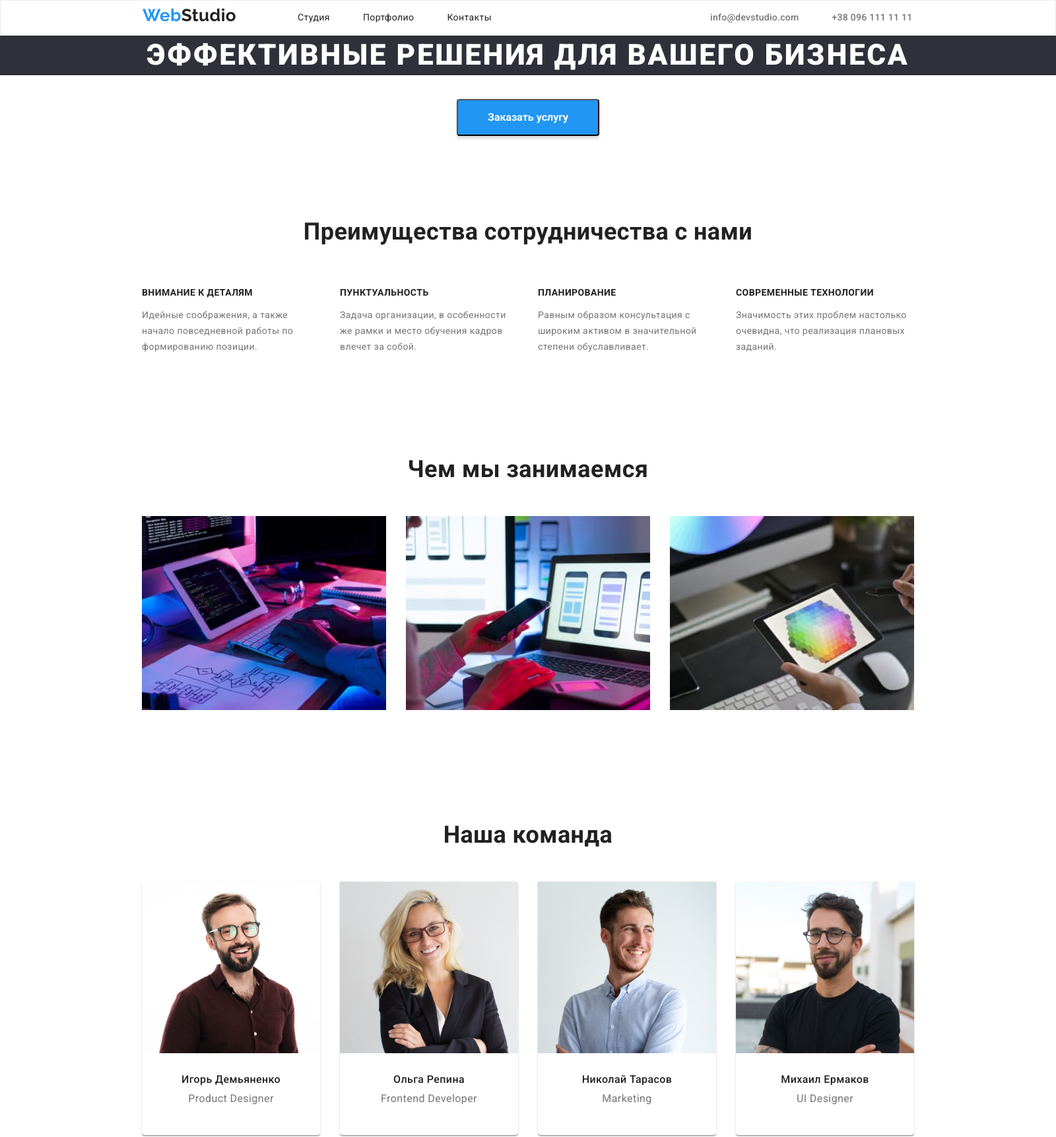
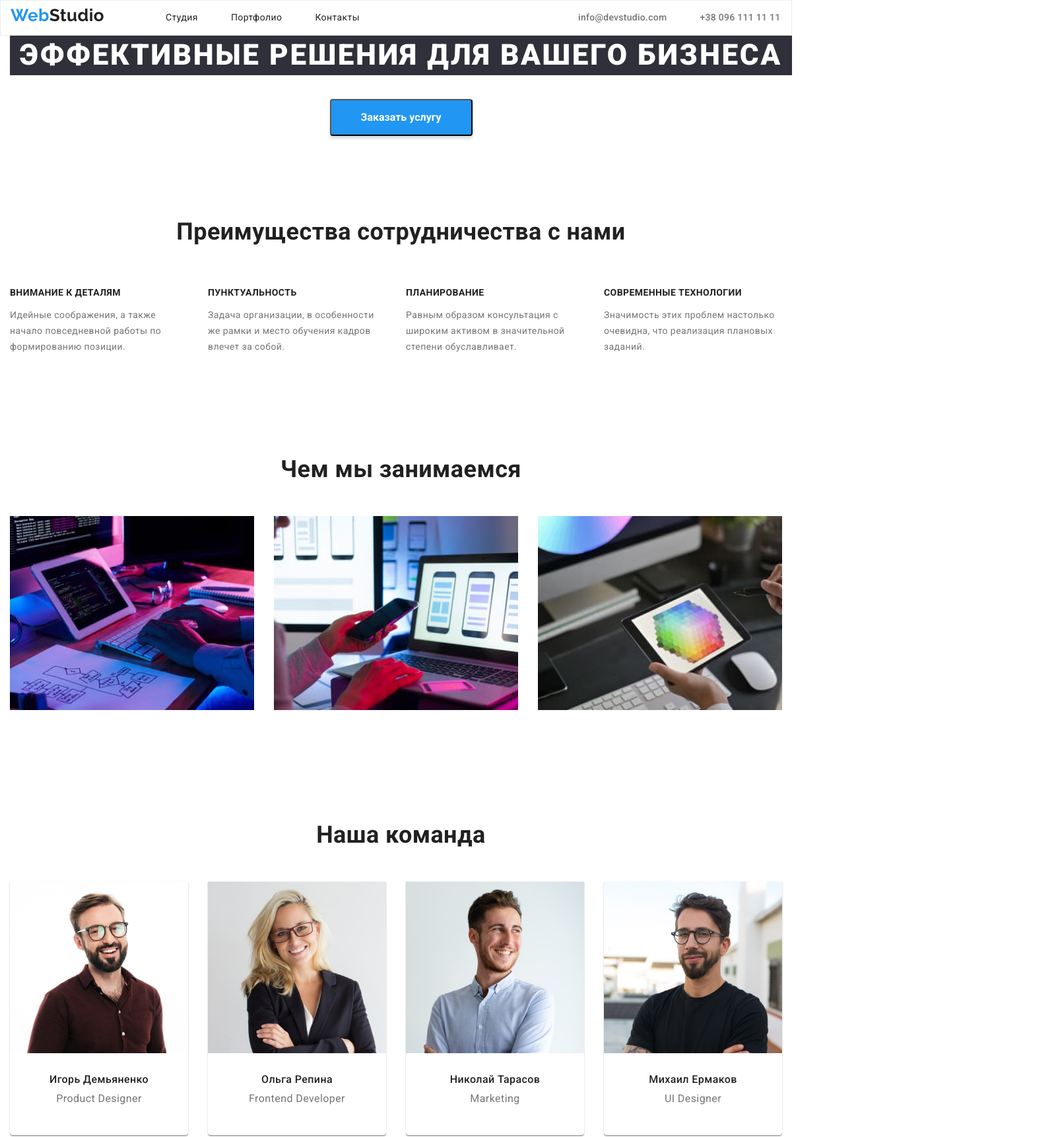
Before and after one commit to igorostap/goit-markup-hw-03, a plain HTML site: page index.html in a window 1280 px wide. Shown: the top 1723 px of the page at 66% size, 1600 px wide, since content can reach past the window. Drawn offline with nearby package versions, Linux system fonts and the light colour scheme.

Commit message:
correction2

```diff
--- a/styles/styles.css
+++ b/styles/styles.css
@@ -33,13 +33,13 @@ img{
     max-width: 100%;
 }
 .container{
-    width: 1600px;
+    width: 1200px;
 }
 /*head navigation*/
 .header-cont {
     display: flex;
     align-items: center;
-    padding-left: 215px;
+    padding-left: 15px;
     border: 1px solid #ECECEC;
 }
 .header-link{
@@ -82,7 +82,7 @@ color:var(--logo-first-color);
 .address-nav{
     display: flex;
     margin-left: 331px;
-    margin-right: 215px;
+    /*margin-right: 215px;*/
     padding-left:0px;
 
    color:var(--title-text-color);
@@ -153,8 +153,8 @@ h2,h3{
 .subscribe{
     display: flex;
     width: 1170px;
-    margin-left: 215px;
-    margin-right: 215px;
+    /*margin-left: 215px;
+    margin-right: 215px;*/
     padding: 0px;
 }
 .subscribe .subscribe-tittle{
@@ -177,8 +177,8 @@ h2,h3{
 .work-list{
     display: flex;
      width: 1170px;
-     margin-left: 215px;
-     margin-right: 215px;
+     /*margin-left: 215px;
+     margin-right: 215px;*/
      padding: 0px;
 }
 .work-list .work-list-tittle{
@@ -190,6 +190,7 @@ h2,h3{
 /*our team*/
 .fields{
     padding-bottom: 94px;
+    padding-left:15px;
 }
 .tittle-people{
     font-weight: 500;
@@ -208,8 +209,8 @@ h2,h3{
     .team-tittle{
         display: flex;
         width: 1170px;
-        margin-left: 215px;
-        margin-right: 215px;
+       /* margin-left: 215px;
+        margin-right: 215px;*/
         padding: 0px;
     }
     .team-tittle .team-tittle-list{
@@ -232,7 +233,7 @@ h2,h3{
 .footer-fields{
     padding-top:60px;
     padding-bottom: 60px;
-    padding-left: 215px;
+    padding-left: 15px;
 
     background-color:#2F303A;
 }
@@ -265,8 +266,8 @@ h2,h3{
 /*Portfolio button*/
 .filter-button{
     display: flex;
-    padding-left: 480px;
-    padding-right: 480px;
+    padding-left: 280px;
+    padding-right: 280px;
 
 }
 .button-size{
@@ -311,8 +312,6 @@ h2,h3{
 .projects-list{
     display: flex;
     flex-wrap: wrap;
-    margin-left: 215px;
-    margin-right: 215px;
     padding-left: 0px;
     margin-bottom: 0px;
     margin-top: 0px;
```
